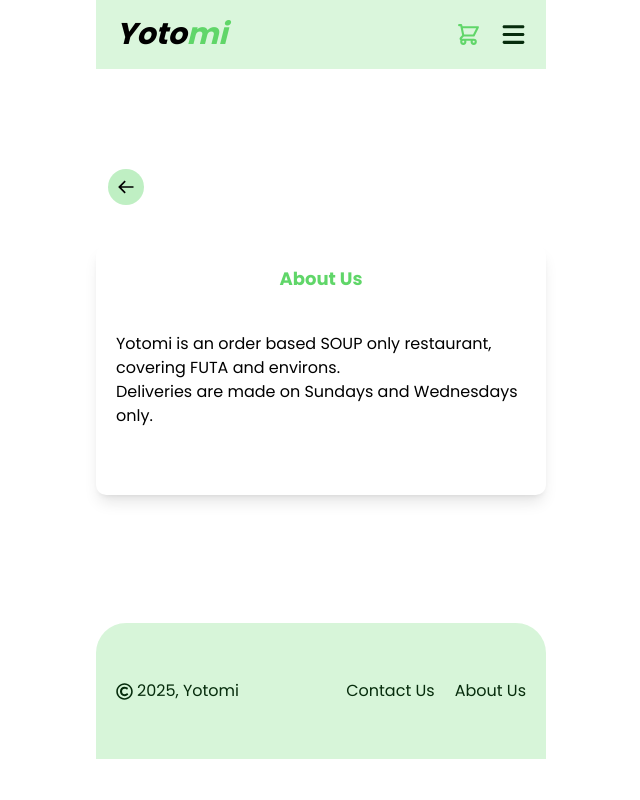
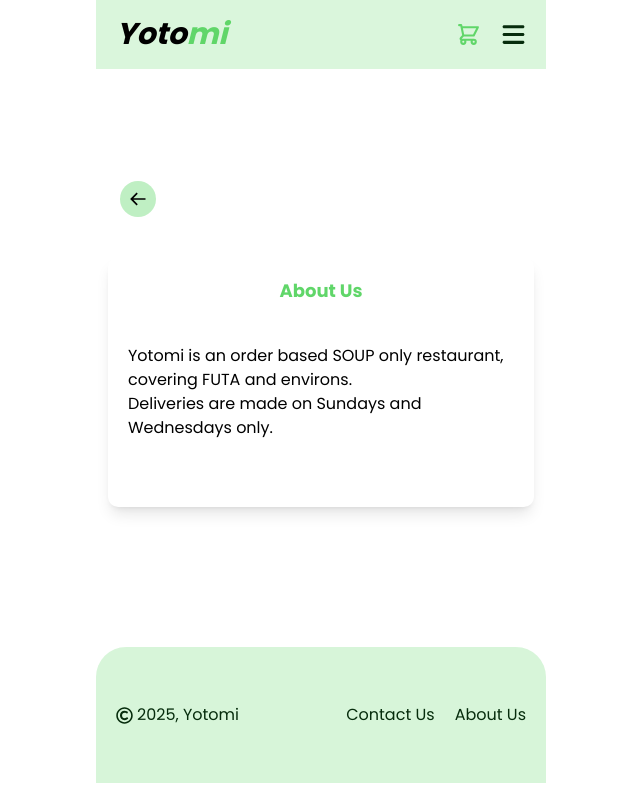
Before and after one commit to BusandCode/yotomi-supermarket, a Next.js app: page /pages/about in a window 1280 px wide. Shown: the whole page, without its empty margins (319-959 px from the left). Built offline with nearby package versions, Linux system fonts and the light colour scheme.

Commit message:
about section

```diff
--- a/app/pages/about/page.js
+++ b/app/pages/about/page.js
@@ -4,7 +4,7 @@ import Link from 'next/link';
 
 const page = () => {
   return (
-    <div className='max-w-[450px] relative mx-auto h-full flex flex-col gap-5 justify-center items-start mt-20'>
+    <div className='max-w-[450px] p-3 relative mx-auto h-full flex flex-col gap-5 justify-center items-start mt-20'>
 
         <Link className='py-5 px-3 max-w-fit' href="/">
             <BiArrowBack className='text-[#000000] bg-[#60D669] bg-opacity-40 p-2 rounded-full w-[36px] h-[36px]' size={25}/>
```
